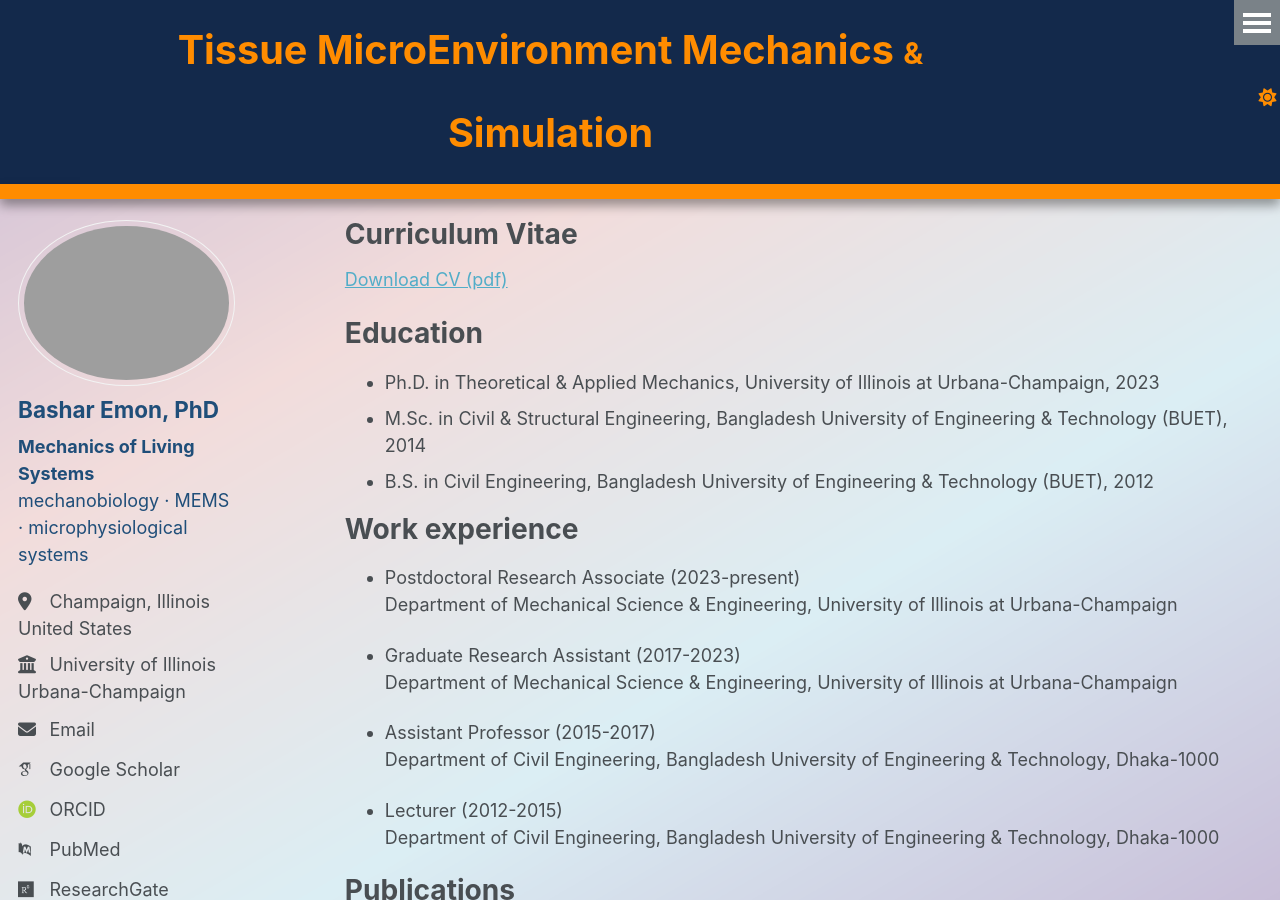
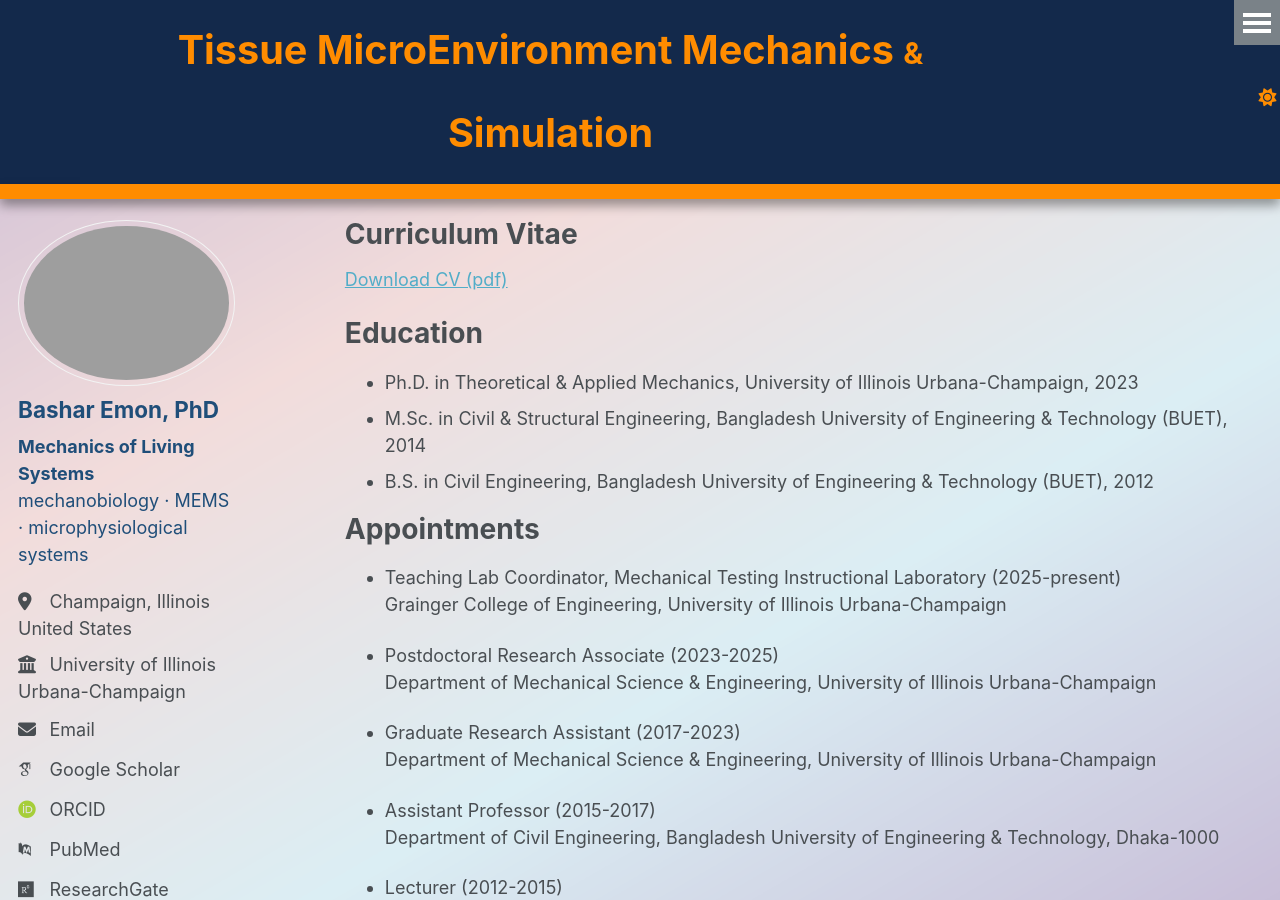
Before and after one commit to BasharEmon/BasharEmon.github.io, a Jekyll site: the page built from _pages/cv.md, in a window 1280 px wide and 900 px high. Built offline with Jekyll 4.4.1, drawn with Linux system fonts in a browser that asks for light colours; some web fonts are replaced.

Commit message:
Update cv.md

```diff
--- a/_pages/cv.md
+++ b/_pages/cv.md
@@ -12,18 +12,20 @@ redirect_from:
 
 Education
 ======
-* Ph.D. in Theoretical & Applied Mechanics, University of Illinois at Urbana-Champaign, 2023
+* Ph.D. in Theoretical & Applied Mechanics, University of Illinois Urbana-Champaign, 2023
 * M.Sc. in Civil & Structural Engineering, Bangladesh University of Engineering & Technology (BUET), 2014
 * B.S. in Civil Engineering, Bangladesh University of Engineering & Technology (BUET), 2012
 
-Work experience
+Appointments
 ======
+* Teaching Lab Coordinator, Mechanical Testing Instructional Laboratory (2025-present)<br>
+  Grainger College of Engineering, University of Illinois Urbana-Champaign
 
-* Postdoctoral Research Associate (2023-present)<br>
-  Department of Mechanical Science & Engineering, University of Illinois at Urbana-Champaign
+* Postdoctoral Research Associate (2023-2025)<br>
+  Department of Mechanical Science & Engineering, University of Illinois Urbana-Champaign
 
 * Graduate Research Assistant (2017-2023)<br>
-  Department of Mechanical Science & Engineering, University of Illinois at Urbana-Champaign
+  Department of Mechanical Science & Engineering, University of Illinois Urbana-Champaign
 
 * Assistant Professor (2015-2017)<br>
   Department of Civil Engineering, Bangladesh University of Engineering & Technology, Dhaka-1000
```
